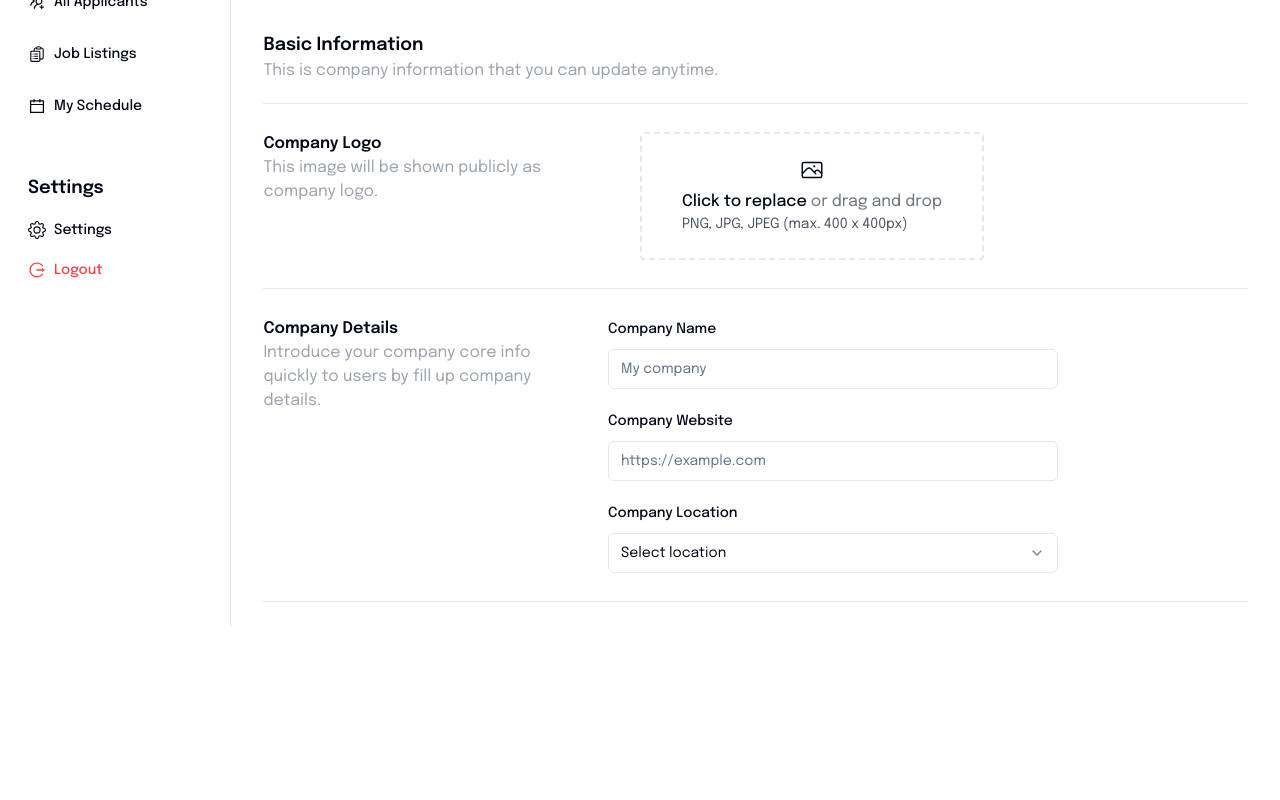
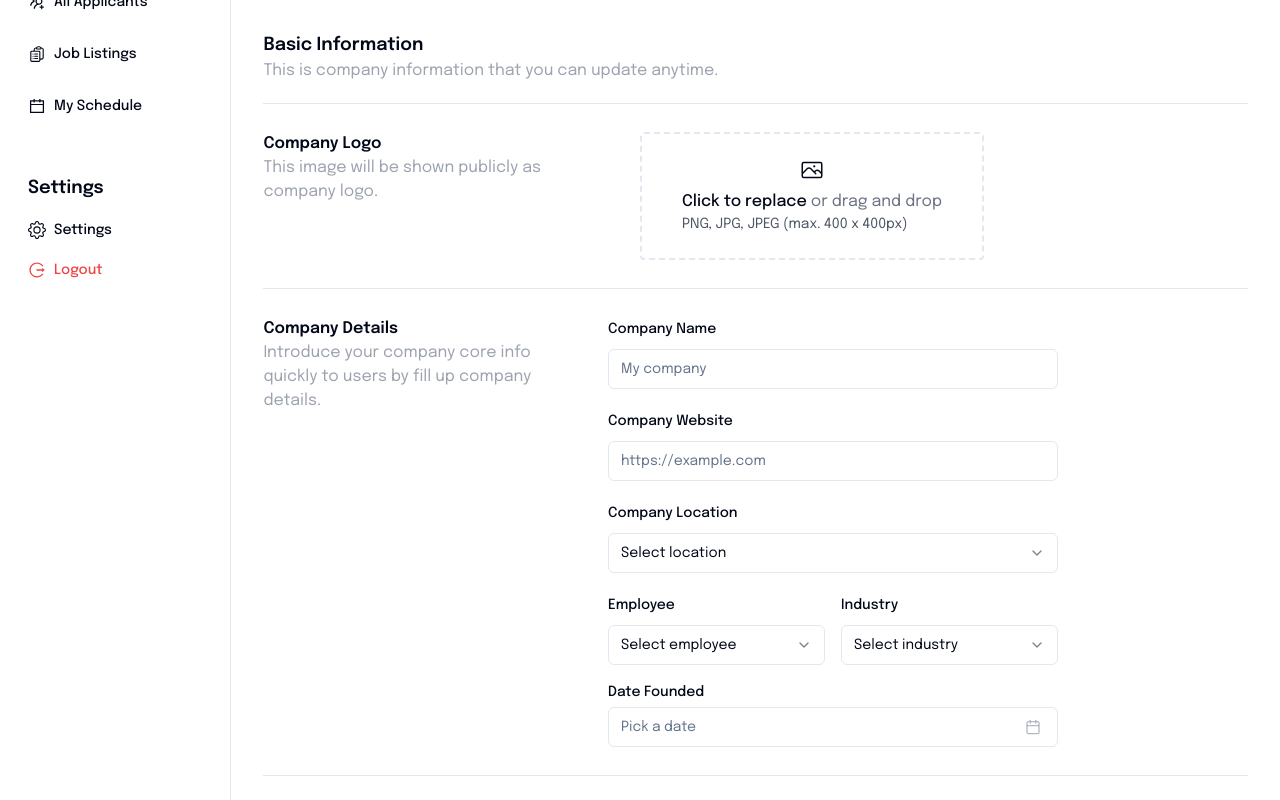
Before and after one commit to sdmhsn/dashboard-job-hunt, a Next.js app: page /settings in a window 1280 px wide. Shown: the part 235-1035 px from the top of the page. Before the commit the page ends 861 px from the top, so only its background shows below. Built offline with nearby package versions, Linux system fonts and the light colour scheme.

Commit message:
02 Slicing Dashboard Company: Slicing settings overview component 3 - Creating Company Detail s input (Employee, Industry and Date Founded) in OverviewForm component

```diff
--- a/src/components/forms/OverviewForm/index.tsx
+++ b/src/components/forms/OverviewForm/index.tsx
@@ -25,7 +25,17 @@ import {
   SelectTrigger,
   SelectValue,
 } from '@/components/ui/select';
-import { LOCATION_OPTIONS, optionType } from '@/constants';
+import { EMPLOYEE_OPTIONS, LOCATION_OPTIONS, optionType } from '@/constants';
+import {
+  Popover,
+  PopoverContent,
+  PopoverTrigger,
+} from '@/components/ui/popover';
+import { Button } from '@/components/ui/button';
+import { CalendarIcon } from 'lucide-react';
+import { Calendar } from '@/components/ui/calendar';
+import { format } from 'date-fns';
+import { cn } from '@/lib/utils';
 
 interface OverviewFormProps {}
 
@@ -123,6 +133,111 @@ const OverviewForm: FC<OverviewFormProps> = ({}) => {
                   </FormItem>
                 )}
               />
+
+              <div className="w-[450px] grid grid-cols-2 gap-4">
+                <FormField
+                  control={form.control}
+                  name="employee"
+                  render={({ field }) => {
+                    return (
+                      <FormItem>
+                        <FormLabel>Employee</FormLabel>
+                        <FormControl>
+                          <Select>
+                            <SelectTrigger>
+                              <SelectValue placeholder="Select employee" />
+                            </SelectTrigger>
+                            <SelectContent>
+                              {EMPLOYEE_OPTIONS.map(
+                                (item: optionType, i: number) => {
+                                  return (
+                                    <SelectItem
+                                      key={item.id + i}
+                                      value={item.id}
+                                    >
+                                      {item.label}
+                                    </SelectItem>
+                                  );
+                                }
+                              )}
+                            </SelectContent>
+                          </Select>
+                        </FormControl>
+                        <FormMessage />
+                      </FormItem>
+                    );
+                  }}
+                />
+
+                <FormField
+                  control={form.control}
+                  name="industry"
+                  render={({ field }) => (
+                    <FormItem>
+                      <FormLabel>Industry</FormLabel>
+                      <FormControl>
+                        <Select>
+                          <SelectTrigger>
+                            <SelectValue placeholder="Select industry" />
+                          </SelectTrigger>
+                          <SelectContent>
+                            {/* {LOCATION_OPTIONS.map(
+                              (item: optionType, i: number) => (
+                                <SelectItem key={item.id + i} value={item.id}>
+                                  {item.label}
+                                </SelectItem>
+                              )
+                            )} */}
+                          </SelectContent>
+                        </Select>
+                      </FormControl>
+                      <FormMessage />
+                    </FormItem>
+                  )}
+                />
+              </div>
+
+              <FormField
+                control={form.control}
+                name="dateFounded"
+                render={({ field }) => (
+                  <FormItem className="flex flex-col">
+                    <FormLabel>Date Founded</FormLabel>
+                    <Popover>
+                      <PopoverTrigger asChild>
+                        <FormControl>
+                          <Button
+                            variant={'outline'}
+                            className={cn(
+                              'w-[450px] pl-3 text-left font-normal',
+                              !field.value && 'text-muted-foreground'
+                            )}
+                          >
+                            {field.value ? (
+                              format(field.value, 'PPP')
+                            ) : (
+                              <span>Pick a date</span>
+                            )}
+                            <CalendarIcon className="ml-auto h-4 w-4 opacity-50" />
+                          </Button>
+                        </FormControl>
+                      </PopoverTrigger>
+                      <PopoverContent className="w-auto p-0" align="start">
+                        <Calendar
+                          mode="single"
+                          selected={field.value}
+                          onSelect={field.onChange}
+                          disabled={(date) =>
+                            date > new Date() || date < new Date('1900-01-01')
+                          }
+                          initialFocus
+                        />
+                      </PopoverContent>
+                    </Popover>
+                    <FormMessage />
+                  </FormItem>
+                )}
+              />
             </div>
           </FieldInput>
         </form>
```
